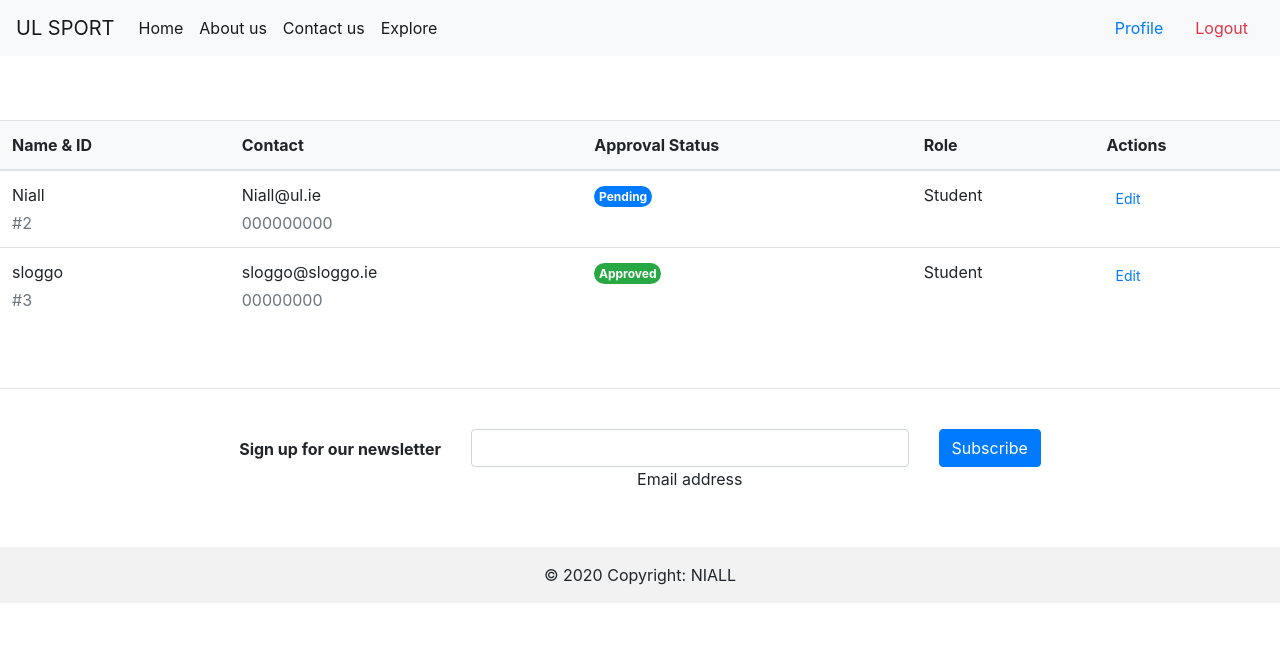
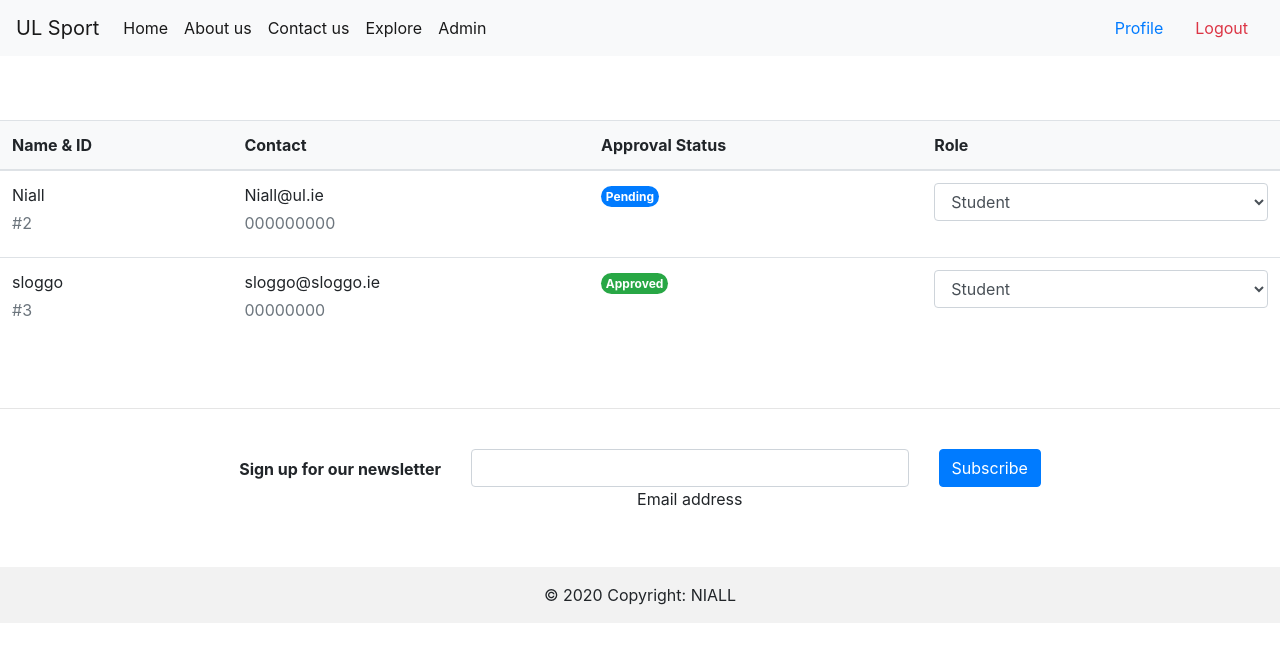
Before and after one commit to JamesDoherty1/AWSSportsSystem, a Flask app: page /admin in a window 1280 px wide. Shown: the top 662 px of the page. Run offline with Flask 3, Linux system fonts and the light colour scheme; a user stored in the database is signed in; data comes from the database, SQL or seed files in the repository.

Commit message:
added Admin to the navbar only shows when user is logged in as the admin

```diff
--- a/app.py
+++ b/app.py
@@ -1,4 +1,4 @@
-from flask import Flask, render_template, redirect, url_for, request, flash
+from flask import Flask, render_template, redirect, url_for, request, flash, jsonify
 from flask_login import LoginManager, UserMixin, login_user, login_required, logout_user, current_user
 import sqlite3 as db
 # flask --app app.py --debug run
@@ -47,14 +47,11 @@ def admin():
     cursor = conn.cursor()
     cursor.execute('SELECT * FROM Users WHERE UserID = ?', (current_user.id,))
     role_data = cursor.fetchone()
-
     # fetch users data
     cursor.execute('SELECT userid, username, email, contact, role, approvalstatus FROM Users WHERE Role != \'Admin\'')
     user_data = cursor.fetchall()
 
-    print(user_data)
-
-    return render_template('/admin.html', current_user=current_user, role=role_data[5], user_data=user_data)
+    return render_template('/admin.html', current_user=current_user, role=role_data[5], users_data=user_data)
 
 @app.route('/explore')
 def explore():
@@ -167,13 +164,40 @@ def logout():
     return redirect(url_for('home'))
 
 
-class USERDATA():
-    def __init__(self, first_name, last_name, phone_number, address) -> None:
-        self.first_name = first_name
-        self.last_name = last_name
-        self.phone_number = phone_number
-        self.address = address
+class USERDATA:
+    def __init__(self, username, mobile, email, role, accountStatus) -> None:
+        self.username = username
+        self.mobile = mobile
+        self.email = email
+        self.role = role
+        self.accountStatus = accountStatus
 
+
+@app.context_processor
+def utility_processor():
+    def current_user_data():
+        if current_user.is_authenticated:
+            conn = db.connect('db/user_data.db')
+            cursor = conn.cursor()
+            cursor.execute('SELECT * FROM Users WHERE UserID = ?', (current_user.id,))
+            currentUsrData = cursor.fetchone()
+            userData = USERDATA(
+                currentUsrData[1],
+                currentUsrData[3],
+                currentUsrData[4],
+                currentUsrData[5],
+                currentUsrData[6]
+            )
+            print(userData.role)
+            return userData
+        return USERDATA(
+                None,
+                None,
+                None,
+                None,
+                None
+            )
+    return dict(user_data=current_user_data())
 
 @app.route('/profile')
 @login_required
@@ -182,14 +206,21 @@ def profile():
     cursor = conn.cursor()
     cursor.execute('SELECT * FROM Users WHERE UserID = ?', (current_user.id,))
     currentUsrData = cursor.fetchone()
-    userData = USERDATA(
-        currentUsrData[0],
-        currentUsrData[1],
-        currentUsrData[2],
-        currentUsrData[3],
-    )
-    return render_template('/profile.html', data=userData)
+    return render_template('/profile.html')
 
+@login_required
+@app.route("/retrieveData/<int:id>", methods=['GET', 'POST'])
+def retrieve_user_data(id):
+    conn = db.connect('db/user_data.db')
+    cursor = conn.cursor()
+    cursor.execute('SELECT * FROM Users WHERE UserID = ?', (current_user.id,))
+    user_data = cursor.fetchone()
+    if user_data[5] == "Admin":
+        cursor.execute('SELECT * FROM Users WHERE UserID = ?', (id,))
+        user_data = cursor.fetchone()
+        return jsonify(user_data)
+    else:
+        return 'Unauthorised Access'
 
 if __name__ == '__main__':
     app.run(debug=True)
--- a/templates/admin.html
+++ b/templates/admin.html
@@ -3,6 +3,9 @@
 {% block title %}Home - {{ super() }}{% endblock %}
 
 {% block content %}
+
+
+
     <div id="content">
         {% if role == 'Admin' %}
         <table class="table align-middle mb-0 bg-white">
@@ -12,11 +15,10 @@
                 <th>Contact</th>
                 <th>Approval Status</th>
                 <th>Role</th>
-                <th>Actions</th>
             </tr>
             </thead>
             <tbody>
-        {% for data in user_data %}
+        {% for data in users_data %}
           <tr>
             <td>
               <div class="d-flex align-items-center">
@@ -39,12 +41,15 @@
                 <span class="badge badge-primary rounded-pill d-inline">{{data[5]}}</span>
             </td>
             {% endif %}
-            <td>{{data[4]}}</td>
             <td>
-              <button type="button" class="btn btn-link btn-sm btn-rounded">
-                Edit
-              </button>
+                <div class="form-outline mb-4">
+                    <select class="select form-control" id="select">
+                        <option value="1" {% if data[4] == "Coordinator" %}selected{% endif %}>Coordinator</option>
+                        <option value="2" {% if data[4] == "Student" %}selected{% endif %}>Student</option>
+                    </select>
+                </div>
             </td>
+
           </tr>
           {% endfor %}
         </tbody>
@@ -52,5 +57,9 @@
         {% else %}
         <p>{{current_user.username}} is not authorized to access this page!</p>
         {% endif %}
+
     </div>
+
+
+
 {% endblock %}
--- a/templates/base.html
+++ b/templates/base.html
@@ -30,7 +30,7 @@
 </head>
 <body>
     <nav class="navbar navbar-expand-lg navbar-light bg-light navbar sticky-top">
-        <a class="navbar-brand" href="#">UL SPORT</a>
+        <a class="navbar-brand" href="#">UL Sport</a>
         <button class="navbar-toggler" type="button" data-toggle="collapse" data-target="#navbarSupportedContent" aria-controls="navbarSupportedContent" aria-expanded="false" aria-label="Toggle navigation">
           <span class="navbar-toggler-icon"></span>
         </button>
@@ -49,6 +49,12 @@
             <li class="nav-item active">
               <a class="nav-link" href="{{url_for('explore')}}">Explore<span class="sr-only">(current)</span></a>
             </li>
+              {% if user_data.role == 'Admin' %}
+            <li class="nav-item active">
+              <a class="nav-link" href="{{url_for('admin')}}">Admin<span class="sr-only">(current)</span></a>
+            </li>
+              {% endif %}
+
           </ul>
             {% if not current_user.is_authenticated %}
             <a class="nav-link" href="{{url_for('login')}}">Login<span class="sr-only">(current)</span></a>
@@ -115,5 +121,6 @@
         <!-- Option 1: jQuery and Bootstrap Bundle (includes Popper) -->
     <script src="https://cdn.jsdelivr.net/npm/jquery@3.5.1/dist/jquery.slim.min.js" integrity="sha384-DfXdz2htPH0lsSSs5nCTpuj/zy4C+OGpamoFVy38MVBnE+IbbVYUew+OrCXaRkfj" crossorigin="anonymous"></script>
     <script src="https://cdn.jsdelivr.net/npm/bootstrap@4.6.2/dist/js/bootstrap.bundle.min.js" integrity="sha384-Fy6S3B9q64WdZWQUiU+q4/2Lc9npb8tCaSX9FK7E8HnRr0Jz8D6OP9dO5Vg3Q9ct" crossorigin="anonymous"></script>
+
 </body>
 </html>
--- a/templates/login.html
+++ b/templates/login.html
@@ -18,7 +18,7 @@
     <a class="nav-link active" id="tab-login" href="{{url_for('login')}}">Login</a>
   </li>
   <li class="nav-item" role="presentation">
-    <a class="nav-link " href="{{url_for('register')}}" id="tab-register" data-mdb-toggle="pill" href="#pills-register" role="tab"
+    <a class="nav-link " href="{{url_for('register')}}" id="tab-register" role="tab"
       aria-controls="pills-register" aria-selected="false">Register</a>
   </li>
 </ul>
```
Also changed, not shown: templates/profile.html (+2 -7 lines).
